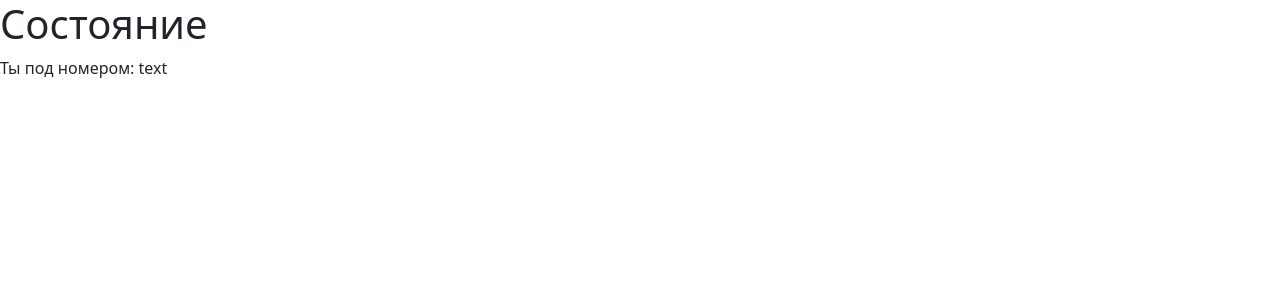
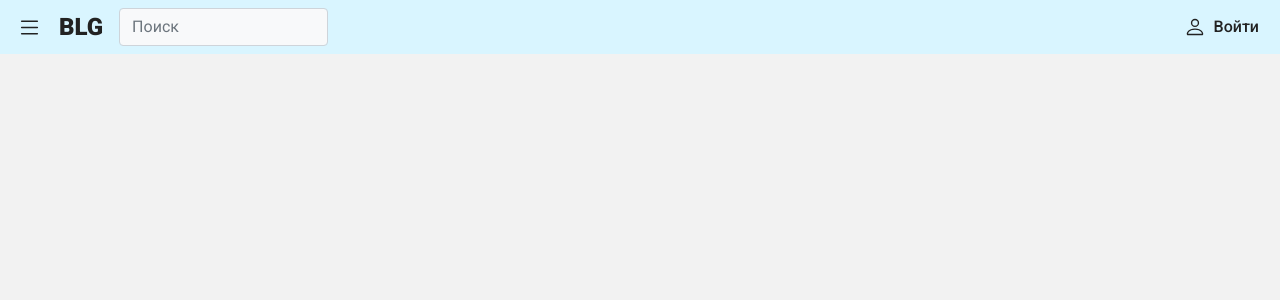
Before and after one commit to igormariuta/blog-front, a React (Create React App) app: page / in a window 1280 px wide. Shown: the top 300 px of the page. Built offline with nearby package versions, Linux system fonts and the light colour scheme.

Commit message:
a bit of header

```diff
--- a/src/components/App/App.tsx
+++ b/src/components/App/App.tsx
@@ -1,10 +1,33 @@
-import Form from "../Form/Form";
+import { List, Person } from "react-bootstrap-icons";
 
 function App() {
   return (
     <div>
-      <h1>Состояние</h1>
-      <Form text="text" />
+      <header className="header bg-secondary px-3 py-2 d-flex align-items-center">
+        <div className="header-navigation d-flex align-items-center">
+          <button className="btn p-0 me-3">
+            <List color="#222" size={25} />
+          </button>
+          {/*  */}
+          <div className="fs-4 me-3" style={{ fontWeight: "900" }}>
+            BLG
+          </div>
+          {/*  */}
+          <div>
+            <input
+              className="form-control bg-light"
+              type="text"
+              placeholder="Поиск"
+            />
+          </div>
+        </div>
+        <div className="header-user-menu ms-auto">
+          <button className="btn p-1 d-flex align-items-center">
+            <Person className="me-2" color="#222" size={22} />
+            Войти
+          </button>
+        </div>
+      </header>
     </div>
   );
 }
--- a/src/index.scss
+++ b/src/index.scss
@@ -1,3 +1,19 @@
+
+@import url('https://fonts.googleapis.com/css2?family=Roboto:wght@100;400;500;700;900&display=swap');
+
+$body-bg: #f2f2f2;
+$body-color: #222;
+$primary: #3766a9;
+$secondary: #d9f5ff;
+
+@import "../node_modules/bootstrap/scss/bootstrap";
+
 body {
+    font-family: 'Roboto', sans-serif !important;
+    font-size: 16px;
+    font-weight: 400;
+}
 
+.btn {
+    font-weight: 500;
 }
```
